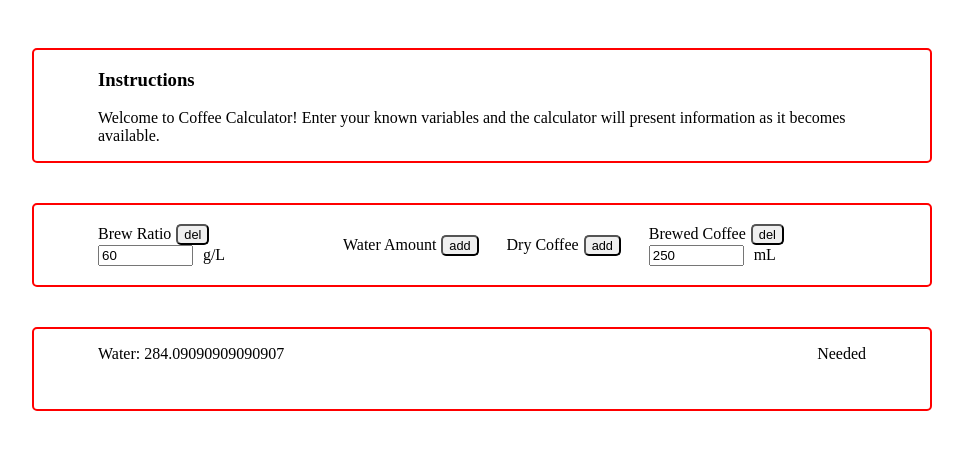
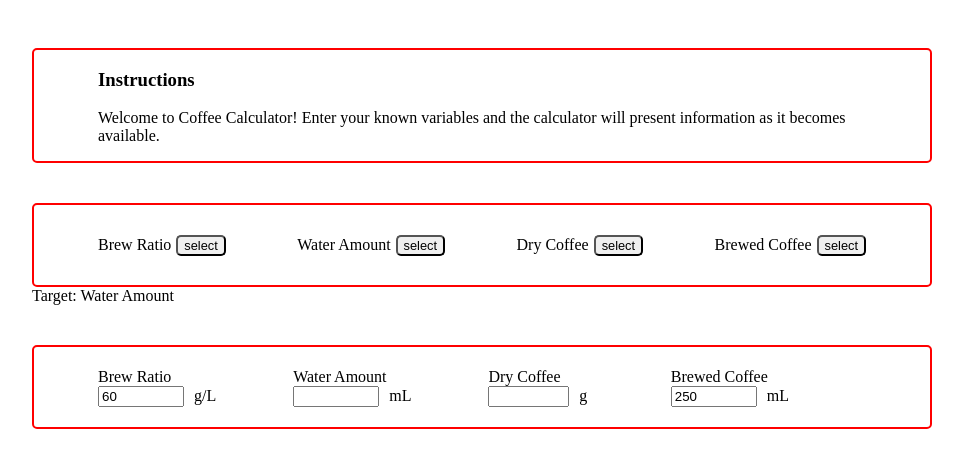
Before and after one commit to spark-c/coffee-calculator, a React (Create React App) app: page / in a window 1280 px wide. Shown: the top 468 px of the page, without its empty margins (158-1121 px from the left). Built offline with nearby package versions, Linux system fonts and the light colour scheme.

Commit message:
refactored to add Selector bar, for selecting Target calculation.

```diff
--- a/src/components/App.js
+++ b/src/components/App.js
@@ -1,7 +1,8 @@
 import React, { useState } from 'react';
+import Selector from './Selector';
 import VarBar from './VarBar';
 import TextBar from './TextBar';
-import Calculator from './Calculator';
+// import Calculator from './Calculator';
 import './stylesheet.css';
 
 
@@ -16,35 +17,33 @@ const App = () => {
         brewRatio:
             {
                 label: "Brew Ratio",
-                defaultSelected: true,
                 unit: "g/L",
                 value: 60
             },
         water:
             {
                 label: "Water Amount",
-                defaultSelected: false,
                 unit: "mL",
                 value: undefined
             },
         dryCoffee:
             {
                 label: "Dry Coffee",
-                defaultSelected: false,
                 unit: "g",
                 value: undefined
             },
         brewedCoffee:
             {
                 label: "Brewed Coffee",
-                defaultSelected: true,
                 unit: "mL",
                 value: 250
             },
         });
 
+        const [targetParam, setTargetParam] = useState(params.water);
 
-    const onParamUpdate = (label, newValue) => {
+
+    const onInputUpdate = (label, newValue) => {
         let tempParams = {...params};
         for (let param in tempParams) {
             if (tempParams[param].label == label) {
@@ -57,8 +56,10 @@ const App = () => {
     return (
         <div className="container">
             <TextBar label="Instructions" content={instructionsContent} />
-            <VarBar params={params} onParamUpdate={onParamUpdate} />
-            <Calculator params={params} />
+            <Selector options={params} onTargetUpdate={setTargetParam} />
+            <div>Target: {targetParam.label}</div>
+            <VarBar params={params} onInputUpdate={onInputUpdate} />
+            {/* <Calculator params={params} /> */}
         </div>
     );
 };
--- /dev/null
+++ b/src/components/Selector.js
@@ -0,0 +1,18 @@
+import React from 'react';
+import VarItem from './VarItem';
+
+
+const Selector = ({ options, onTargetUpdate }) => {
+
+    const buttons = Object.entries(options).map(option => {
+        return <VarItem param={option[1]} onTargetUpdate={onTargetUpdate} drawInput={false} />
+    });
+
+    return (
+        <div className="selector bar var-bar">
+            {buttons}
+        </div>
+    );
+};
+
+export default Selector;
--- a/src/components/VarBar.js
+++ b/src/components/VarBar.js
@@ -2,10 +2,10 @@ import React from 'react';
 import VarItem from './VarItem';
 
 
-const VarBar = ({ params, onParamUpdate }) => {
+const VarBar = ({ params, onInputUpdate }) => {
 
     const tabs = Object.entries(params).map(param => {
-        return <VarItem param={param[1]} key={param[0]} onParamUpdate={onParamUpdate} />
+        return <VarItem param={param[1]} key={param[0]} onInputUpdate={onInputUpdate} drawInput={true} />
     });
 
 
--- a/src/components/VarItem.js
+++ b/src/components/VarItem.js
@@ -1,23 +1,21 @@
 import React, { useState } from 'react';
 
 
-const VarItem = ({ param, onParamUpdate }) => {
+const VarItem = ({ param, onTargetUpdate, onInputUpdate, drawInput }) => {
     const [value, setValue] = useState(param.value);
-    const [selected, setSelected] = useState(param.defaultSelected);
 
-    const onValueChange = (newValue) => {
-        onParamUpdate(param.label, newValue);
+    const onInputChange = (newValue) => {
+        onInputUpdate(param.label, newValue);
         setValue(newValue);
     };
 
-    const onSelectedChange = (newValue) => {
-        onParamUpdate(param.label, newValue);
-        setSelected(newValue);
+    const onButtonClick = () => {
+        onTargetUpdate(param);
     };
 
-    const inputDiv = selected?
+    const inputDiv = drawInput?
         <div className="input-wrapper">
-            <input type='number' value={value} onChange={(e) => onValueChange(e.target.value)} /><span className="unit">{param.unit}</span>
+            <input type='number' value={value} onChange={(e) => onInputChange(e.target.value)} /><span className="unit">{param.unit}</span>
         </div> :
         null
 
@@ -25,7 +23,7 @@ const VarItem = ({ param, onParamUpdate }) => {
         <div className="var-item">
             <div className="var-item-label">
                 <label>{param.label}</label>
-                <button onClick={() => onSelectedChange(!selected)}>{selected? "del":"add"}</button>
+                {drawInput? null:<button onClick={onButtonClick}>select</button>}
             </div>
             {inputDiv}
         </div>
```
